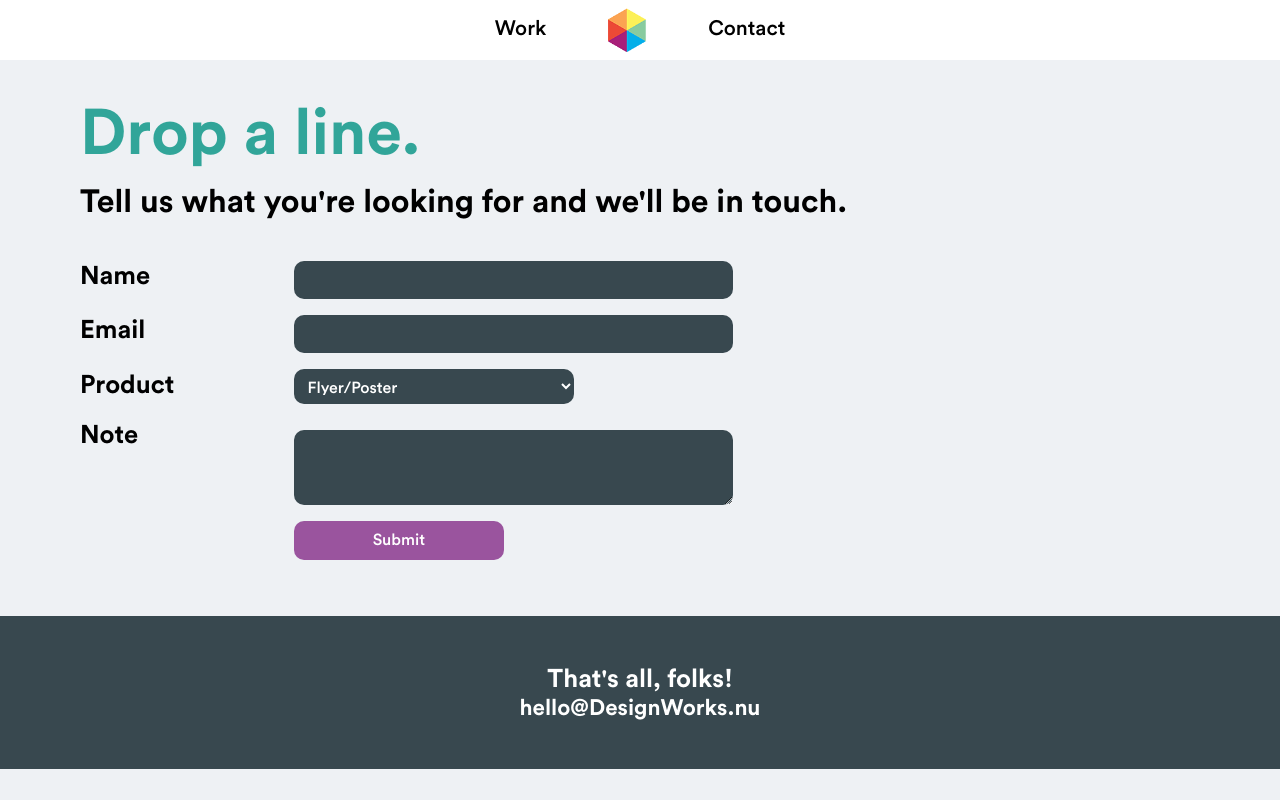
After one commit to armaanshah96/DesignWorksSite, a PHP site: page /contact.html in a window 1280 px wide. The commit adds this page. Run offline with PHP 8.4, Linux system fonts and the light colour scheme; some libraries are stand-ins or nearby versions.

Commit message:
contact page is almost finished, slackbot hasnt worked yet, and product column isnt populating the spreadsheet, thank you page created

```diff
--- /dev/null
+++ b/contact.html
@@ -0,0 +1,153 @@
+<!DOCTYPE html>
+<html>
+<head>
+    <title>Designworks</title>
+    <meta name="viewport" content="width=device-width, initial-scale=1">
+    <!--<link rel="stylesheet" href="http://www.w3schools.com/lib/w3.css">-->
+
+    <link rel="stylesheet" href="public/css/styles.css">
+    <!--    <script src="public/contact-form.js"></script>-->
+    <script src="https://ajax.googleapis.com/ajax/libs/jquery/3.1.1/jquery.min.js"></script>
+</head>
+
+<body>
+    <!--    Nav bar     -->
+    <ul class="centered col-16 nav">
+        <li class="inlined"><a href=#>Work</a></li>
+        <li class="inlined"><a href=index.html><img class=homelogo src=public/img/logo.png></a></li>
+        <li class="inlined"><a href=#>Contact</a></li>
+    </ul>
+    <section class="col-offset-1 col-14">
+        <h1 class="contact-title mega teal leftalign">Drop a line.</h1>
+        <h2 class="contact-text">Tell us what you're looking for and we'll be in touch.</h2>
+
+        <!--    form        -->
+        <div class="col-16">
+          <form action="ThankYou.html">
+            <div id=name>
+                <h4 class="col-3 medium-col-5 inlined form_text">Name</h4>
+                <input class=" col-6 mobile-col-10" type="text" id="nameinput" name="name">
+            </div>
+
+            <div id=email>
+<!--                <div class="inlined"><label class="form_text" for="fname">Email</label></div>-->
+                <h4 class="col-3 medium-col-5 inlined form_text">Email</h4>
+                <input class=" col-6 mobile-col-10" type="text" id="emailinput" name="email">
+            </div>
+
+            <div id=product>
+                <h4 class="col-3 medium-col-5 inlined form_text">Product</h4>
+
+                <select class=" col-4 medium-col-8 mobile-col-10" id="productinput" name="product">
+                  <option value="flyer">Flyer/Poster</option>
+                  <option value="website">Website</option>
+                  <option value="apparel">Apparel</option>
+                  <option value="logo">Logo/Branding</option>
+                  <option value="social">Social Media</option>
+                  <option value="social">Other</option>
+
+                </select>
+            </div>
+            <div id=notes>
+                <h4 class="col-3 medium-col-5 inlined form_text">Note</h4>
+                <textarea class=" col-6 note-input mobile-col-10" id=noteinput name="note" rows="5"></textarea>
+            </div>
+            <div class="col-16">
+            <h4 class="col-3 hide medium-col-5 inlined form_text"></h4>
+                <input class="col-3 mobile-col-10" type="submit" value="Submit" onclick="postToSheet();createMessage();">
+            </div>
+          </form>
+        </div>
+    </section>
+    <footer>
+        <div class="footer-text aligned col-16">
+            <h4 class="">That's all, folks!</h4>
+            <h5><a class="" href="mailto:hello@designworks.nu"><span>hello</span>@<span class="redhover">D</span><span class=orangehover>e</span><span class=tealhover>s</span><span class=bluehover>i</span><span class="purplehover">g</span><span class="redhover">n</span><span class=orangehover>W</span><span class=tealhover>o</span><span class=bluehover>r</span><span class="purplehover">k</span><span class="redhover">s</span>.nu</a></h5>
+        </div>
+    </footer>
+
+</body>
+<script>
+    function postToSheet() {
+        var name = $('#nameinput').val();
+        var email = $('#emailinput').val();
+        var product = $('#productinput').val();
+        var note = $('#noteinput').val();
+
+        $.ajax({
+            url: "https://docs.google.com/forms/d/e/1FAIpQLSd_TsHtYh1_nxB8OvJ1wdlHcPRTDSB7eaDCbp2Nyb7QlixM6w/formResponse",
+            data: {
+                "entry.201888400": name,
+                "entry.1079343513": email,
+                "entry.336242949": product,
+                "entry.975924983": note
+            },
+            type: "POST",
+            dataType: "xml",
+            statusCode: {
+                0: function () {
+                    window.location.replace("ThankYou.html");
+                },
+                200: function () {
+                    window.location.replace("ThankYou.html");
+                }
+            }
+        });
+    }
+
+    function createMessage() {
+        Logger.log("Creating message");
+        var url = "https://docs.google.com/spreadsheets/d/1VV4VCyZdDud9ozEtZGO6piwAcRdJcvqyhzC-ZP5QYV8/edit#gid=614233283";
+
+        var name = $('#nameinput').val();
+        var email = $('#emailinput').val();
+        var product = $('#productinput').val();
+        var note = $('#noteinput').val();
+
+        if(product==="Inquiry") {
+            var message = Name + " has a inquiry. <https://docs.google.com/spreadsheets/d/1VV4VCyZdDud9ozEtZGO6piwAcRdJcvqyhzC-ZP5QYV8/edit#gid=614233283|Check it Out>";
+        }
+        else if (product==="Other") {
+            var message = "Specs filled out by " + name + " for " + product + ". <https://docs.google.com/spreadsheets/d/1VV4VCyZdDud9ozEtZGO6piwAcRdJcvqyhzC-ZP5QYV8/edit#gid=614233283|Check it Out>";
+        }
+        else {
+           var message = "Specs filled out by " + name + " for a " + product + ". <https://docs.google.com/spreadsheets/d/1VV4VCyZdDud9ozEtZGO6piwAcRdJcvqyhzC-ZP5QYV8/edit#gid=614233283|Check it Out>";
+        }
+
+        var payload =
+          {
+            "username": "DwContactBot",
+            "icon_emoji": ":o",
+            "text" : message
+          };
+        messageSlack(payload);
+    }
+
+    function messageSlack(data) {
+        var url = "https://hooks.slack.com/services/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";
+
+        var payload = JSON.stringify(data);
+//
+//        var options =
+//          {
+//            "method"  : "POST",
+//            "contentType" : "application/json",
+//            "payload" : payload,
+//            "muteHttpExceptions": true
+//          };
+//s
+//        var result = UrlFetchApp.fetch(url, options);
+//        Logger.log(result);
+
+        $.ajax({
+            data: 'payload=' + JSON.stringify(data),
+            dataType: 'json',
+            processData: false,
+            type: 'POST',
+            muteHttpExceptions: true,
+            url: url
+        });
+    }
+
+</script>
+</html>
--- a/public/css/styles.css
+++ b/public/css/styles.css
@@ -124,6 +124,7 @@ p {
     padding: .2em 0;
     position:fixed;
     z-index: 1000;
+
 }
 
 .nav li {
@@ -139,15 +140,20 @@ p {
 
 .homelogo {
     vertical-align: middle;
-    width:70%
+    width:60%
 }
 
+.nav li a {
+    text-decoration: none;
+    color:black;
+}
 /**********************************************************
 ***     Tab Styles (i.e. full portfolio, contact us)    ***
 ***********************************************************/
 
 .tab {
     color:white;
+    padding: 0 .2em;
 }
 
 #redtab {
@@ -367,7 +373,7 @@ make team pictures respond to funny images
 
 .hello_content {
     margin: 0 auto;
-    padding: 3em;
+    padding: 3em 0;
 }
 
 p.description {
@@ -421,7 +427,81 @@ p.description {
     font-family: 'title', 'sans-serif';
 }
 
+/*********************
+***  Contact Page  ***
+*********************/
+.contact-title {
+    padding-top: 6rem;
+}
 
+.contact-text {
+    padding: .3em 0 1em 0;
+}
+
+.form_text {
+/*    display:inline-block;*/
+    font-size:1.6em;
+/*    padding: .3em 0;*/
+}
+
+form div {
+    padding: .5em 0;
+}
+
+input, select, textarea {
+    outline: none;
+    background-color: rgb(56,72,79);
+    border-radius: 10px;
+    padding:.6em;
+    font-size:1em;
+    color:white;
+    font-family: 'general', sans-serif;
+
+}
+
+select {
+    height: 2.2em;
+}
+
+.note-input {
+    height:3.5em;
+    vertical-align: text-top;
+}
+
+input[type=submit] {
+    background-color: rgb(154,84,158);
+    cursor: pointer;
+}
+
+.hide {
+    visibility:hidden;
+}
+
+/*********************
+***  Footer Section  ***
+*********************/
+footer {
+    background-color: rgb(56,72,79);
+    color:white;
+    margin-top: 3em;
+}
+
+footer a {
+    text-decoration: none;
+    color: white;
+
+}
+
+footer a:hover > .tealhover {color: rgb(49,165,153);}
+footer a:hover > .bluehover {color: rgb(89,161,213);}
+footer a:hover > .purplehover {color: rgb(154,84,158);}
+footer a:hover > .redhover {color: rgb(237,84,85);}
+footer a:hover > .orangehover {color: rgb(245,163,58);}
+footer a:hover > .greenhover {color: rgb(81,181,87);}
+
+.footer-text {
+    padding:3em 0;
+}
 
 /*********************
 ***  Site Colors  ***
@@ -554,6 +634,11 @@ p.description {
         font-size: 1.3em;
     }
 
+    /*************************
+    ***  Contact Page  ***
+    *************************/
+/*    fix select box to be larger at this point, fix submit button so better quality code*/
+
 }
 
 @media screen and (max-width:720px) {
@@ -579,6 +664,17 @@ p.description {
     }
     .medium-col-13 {
         width: 81.25%;
+    }
+
+    /*************************
+    ***  Contact Page  ***
+    *************************/
+    .medium-col-8 {
+        width: 37.5%;
+    }
+
+    .medium-col-5 {
+        width:30%;
     }
 }
 
@@ -629,6 +725,10 @@ p.description {
         width: 93.75%;
     }
 
+    /*************************
+    ***  Contact Page  ***
+    *************************/
+
 }
 
 @media screen and (max-width:500px) {
@@ -668,6 +768,9 @@ p.description {
     .mobile-col-16 {
         width: 100%;
     }
+    .mobile-col-10 {
+        width: 62.5%;
+    }
 
     .mobile-clear-float {
         text-align: center;
@@ -675,13 +778,14 @@ p.description {
         padding:0;
         margin:0;
     }
-}
 
 
-@media screen and (max-width:830px) {
-    .main_text {
-        font-size: 1em;
+    /*************************
+    ***  Contact Page  ***
+    *************************/
+    .form_text {
+        display: block;
+        text-align: center;
+        padding:0;
     }
 }
-
-@media screen and (max-width:720px) {}
```
Also changed, not shown: ThankYou.html (added, +19 -0 lines), index.html (+4 -4 lines), public/contact-form.js (added).
